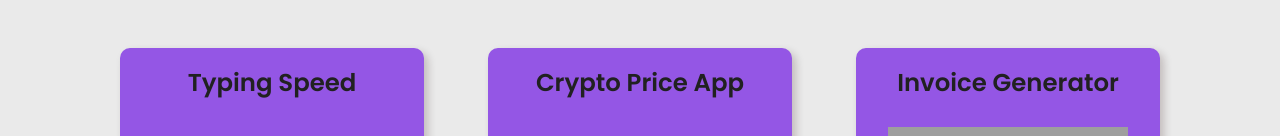
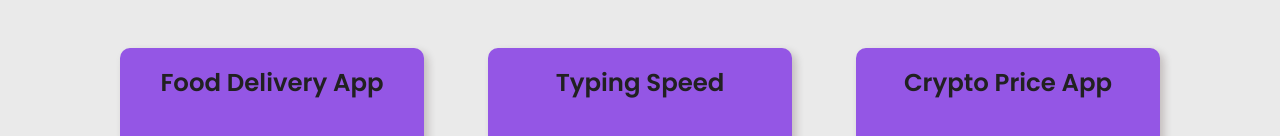
Before and after one commit to juhaina1996/juhaina-se-portfolio, a React (Create React App) app: page /projects in a window 1280 px wide. Shown: the part 404-540 px from the top of the page. Built offline with nearby package versions, Linux system fonts and the light colour scheme; grey boxes are pictures that could not be loaded; a web font is replaced by a local one.

Commit message:
Added one more project in the project list

```diff
--- a/src/data/projectsData.js
+++ b/src/data/projectsData.js
@@ -1,62 +1,19 @@
-import one from "../assets/svg/projects/one.svg";
-import two from "../assets/svg/projects/two.svg";
-import three from "../assets/svg/projects/three.svg";
-import four from "../assets/svg/projects/four.svg";
 import five from "../assets/svg/projects/five.svg";
 import six from "../assets/svg/projects/six.svg";
 import seven from "../assets/svg/projects/seven.svg";
 import eight from "../assets/svg/projects/eight.svg";
 
 export const projectsData = [
-  //   {
-  //     id: 1,
-  //     projectName: "Employee Management",
-  //     projectDesc:
-  //       "This project aims to build an employee management system that consolidates all information of a company",
-  //     tags: ["React", "CSS", "Material Ui"],
-  //     code: "https://github.com/hhhrrrttt222111/developer-portfolio",
-  //     demo: "https://github.com/hhhrrrttt222111/developer-portfolio",
-  //     image: one,
-  //   },
-  //   {
-  //     id: 2,
-  //     projectName: "Railway Tracking",
-  //     projectDesc:
-  //       "This project is a railway tracking system that allows users to obtain relevant information about train timing.",
-  //     tags: ["Django", "Tailwind CSS"],
-  //     code: "https://github.com/hhhrrrttt222111/developer-portfolio",
-  //     demo: "https://github.com/hhhrrrttt222111/developer-portfolio",
-  //     image: two,
-  //   },
-  //   {
-  //     id: 3,
-  //     projectName: "Weather App",
-  //     projectDesc:
-  //       "Weather forecast systems and applications predict weather conditions based on multiple parameters.",
-  //     tags: ["Django", "CSS", "Material Ui"],
-  //     code: "https://github.com/hhhrrrttt222111/developer-portfolio",
-  //     demo: "https://github.com/hhhrrrttt222111/developer-portfolio",
-  //     image: three,
-  //   },
-  //   {
-  //     id: 4,
-  //     projectName: "Android Patient Tracker",
-  //     projectDesc:
-  //       "This project involves the development of an Android application for viewing and managing patient data.",
-  //     tags: ["Flutter", "Firebase"],
-  //     code: "https://github.com/hhhrrrttt222111/developer-portfolio",
-  //     demo: "https://github.com/hhhrrrttt222111/developer-portfolio",
-  //     image: four,
-  //   },
-  //   {
-  //     id: 5,
-  //     projectName: "E-Commerce App",
-  //     projectDesc: "A Simple E-commerce application",
-  //     tags: ["React Native", "Firebase"],
-  //     code: "https://github.com/hhhrrrttt222111/developer-portfolio",
-  //     demo: "https://github.com/hhhrrrttt222111/developer-portfolio",
-  //     image: five,
-  //   },
+  {
+    id: 6,
+    projectName: "Food Delivery App",
+    projectDesc: "Food Delivery App",
+    tags: ["React, Node js, Mongo DB"],
+    code: "https://github.com/juhaina1996/food-del",
+    demo: "https://food-del-fronend-glgs.onrender.com",
+    image: five,
+  },
+
   {
     id: 6,
     projectName: "Typing Speed",
```
